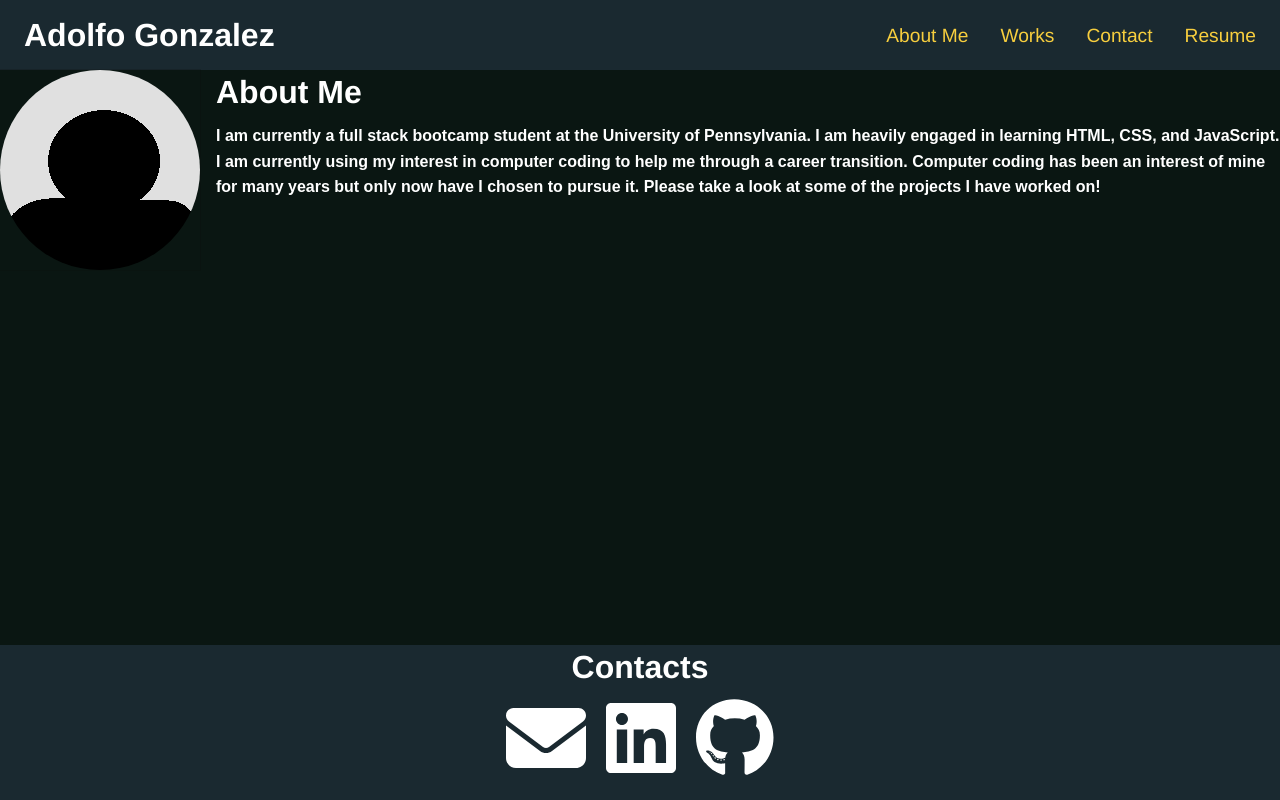
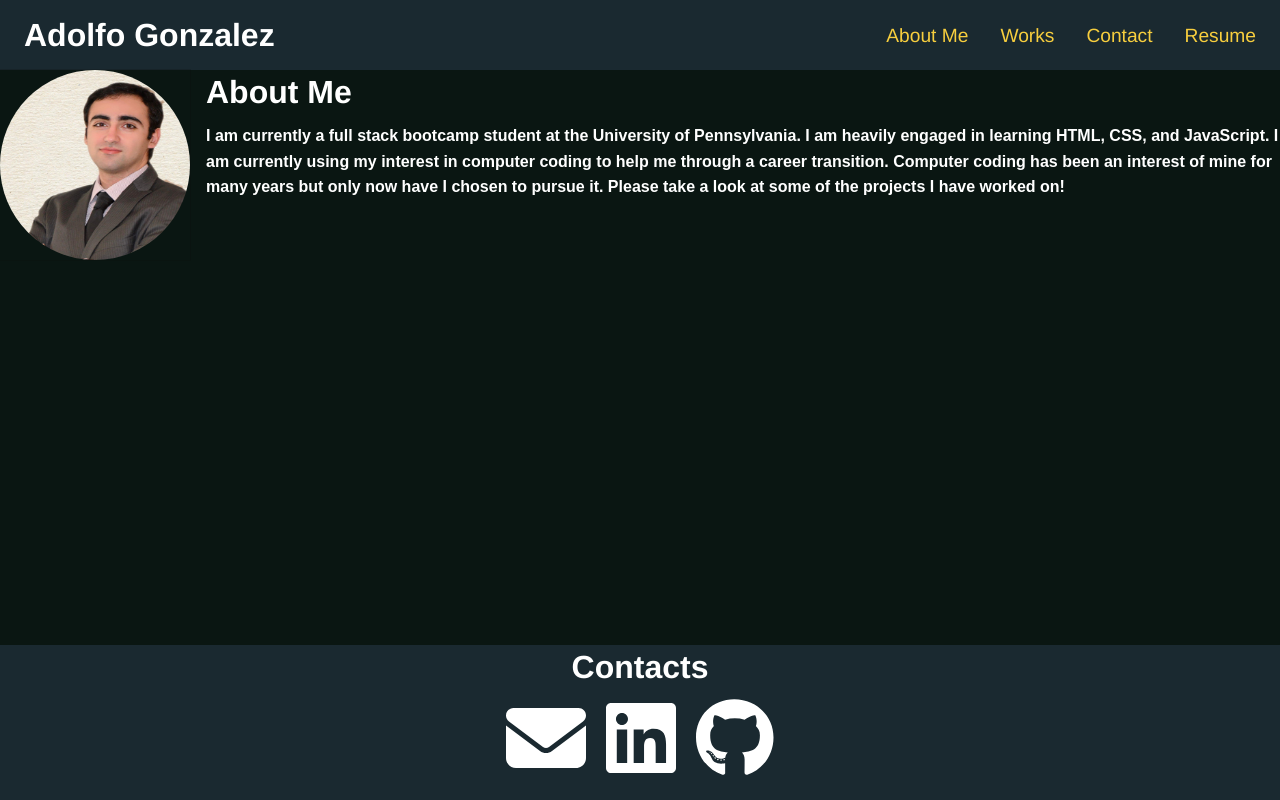
Before and after one commit to Adolfo-G/portfolio-22, a React (Create React App) app: page / in a window 1280 px wide. Built offline with nearby package versions, Linux system fonts and the light colour scheme.

Commit message:
added profile pic and styling

```diff
--- a/src/App.css
+++ b/src/App.css
@@ -187,6 +187,8 @@ h4 {
 
 .profilePic {
     border-radius: 100px;
+    height:190px;
+    width:190px;
 }
 
 .thumbnail {
--- a/src/components/about/about.js
+++ b/src/components/about/about.js
@@ -5,7 +5,7 @@ function About() {
         <div className="media-object">
         <div className="media-object-section">
           <div className="thumbnail">
-            <img className="profilePic" src="assets/images/icon-placeholder.png"/>
+            <img className="profilePic" src="assets/images/profilePic.jpg"/>
           </div>
         </div>
         <div className="media-object-section">
```
Also changed, not shown: public/assets/images/profilePic.jpg (added), 1 other file (tests, documents, lock files or other folders).
